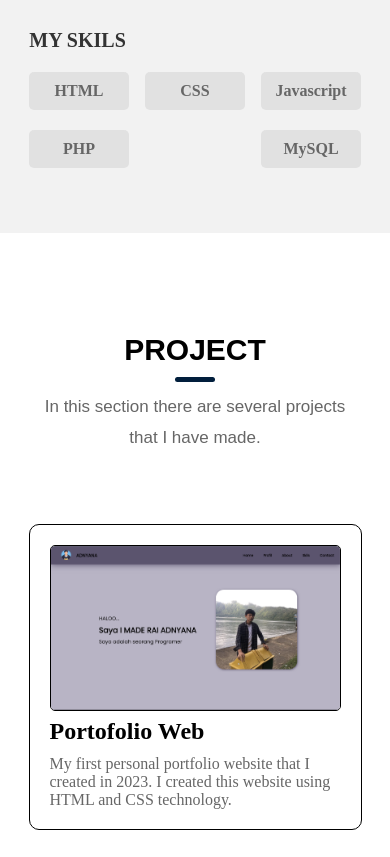
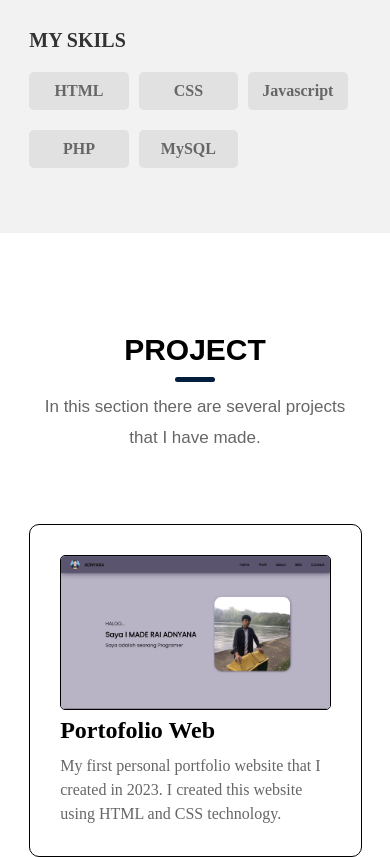
Before and after one commit to RaiAdnyana/Portofolio-Rai2, a plain HTML site: page index.html in a window 390 px wide. Shown: the part 1580-2437 px from the top of the page. Drawn offline with Linux system fonts and the light colour scheme; a web font is replaced by a local one.

Commit message:
Update style.css

```diff
--- a/style.css
+++ b/style.css
@@ -345,13 +345,13 @@ body {
 
 .conteskil {
     display: flex;
-    justify-content: space-between;
+    justify-content: flex-start;
     flex-wrap: wrap;
 }
 
 .skil {
     width: 30%;
-    margin-bottom: 20px;
+    margin: 0 10px 20px 0;
 }
 
 .skil p {
@@ -390,7 +390,7 @@ body {
         display: flex;
         flex-direction: row;
         width: 75%;
-        padding: 20px;
+        padding: 30px;
         margin-bottom: 30px;
         border: 1px solid black;
         background-color: #fff;
@@ -401,7 +401,8 @@ body {
             flex-direction: column;
             align-items: left;
             justify-content: start;
-            padding-left: 20px;
+            margin-left: 40px;
+
         }
             .judulProject{
                 margin-bottom: 20px;
@@ -410,7 +411,8 @@ body {
 
             .deskripsiProject p{
                 color: #666;
-                font-size: 17px;
+                font-size: 18px;
+                line-height: 1.5;
             }
 
 
@@ -475,12 +477,17 @@ body {
     background-color: #f9f9f9;
     height: 60px;
     box-shadow: 0 0 30px rgba(214, 215, 216, 0.6);
+    transition: all .9s;
 }
 
 .medsos i {
     font-size: 30px;
     color: #333;
     margin: 60px;
+}
+
+.medsos i:hover{
+    transform: scale(1.1);
 }
 
 .Hubungikiri {
@@ -539,6 +546,10 @@ body {
     font-size: 24px;
     color: white;
     margin-right: 20px;
+  }
+
+  .footerMedsos i:hover{
+    transform: scale(1.1);
   }
 
   .footerMedsos a {
@@ -734,9 +745,10 @@ body {
                 margin-top: 10px;
                 display: flex;
                 flex-direction: column;
-                align-items: left;
                 justify-content: start;
                 padding-left: 0;
+                margin-left: -4px;
+                width: 98%;
             }
                 .judulProject{
                     font-size: 16px;
@@ -983,6 +995,7 @@ body {
                 align-items: left;
                 justify-content: start;
                 padding-left: 0;
+                margin-left: -1px;
             }
                 .judulProject{
                     font-size: 20px;
@@ -1026,6 +1039,8 @@ body {
         margin-top: 0px
     }
 
+
+
     .medsos i {
         margin: 30px;
     }
```
